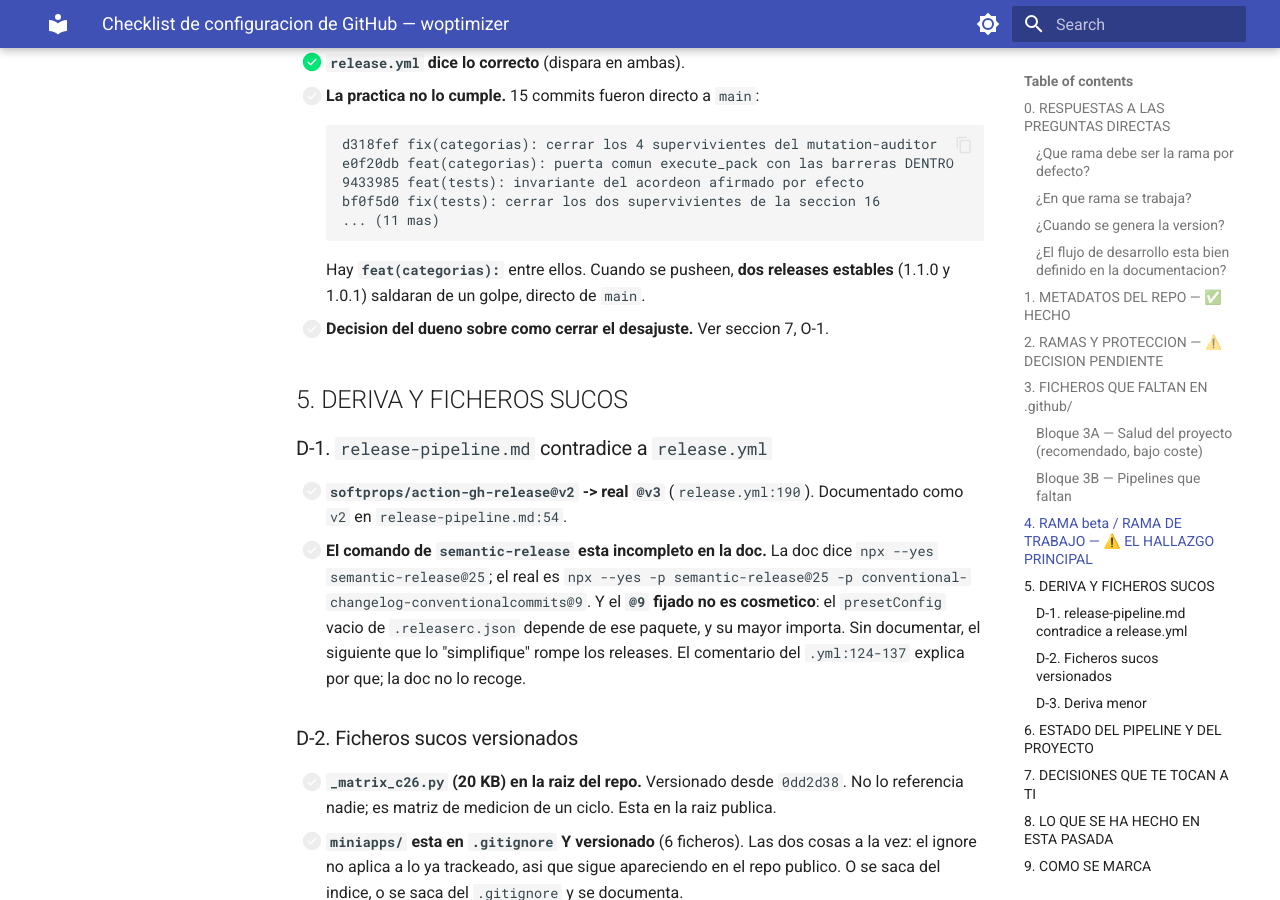
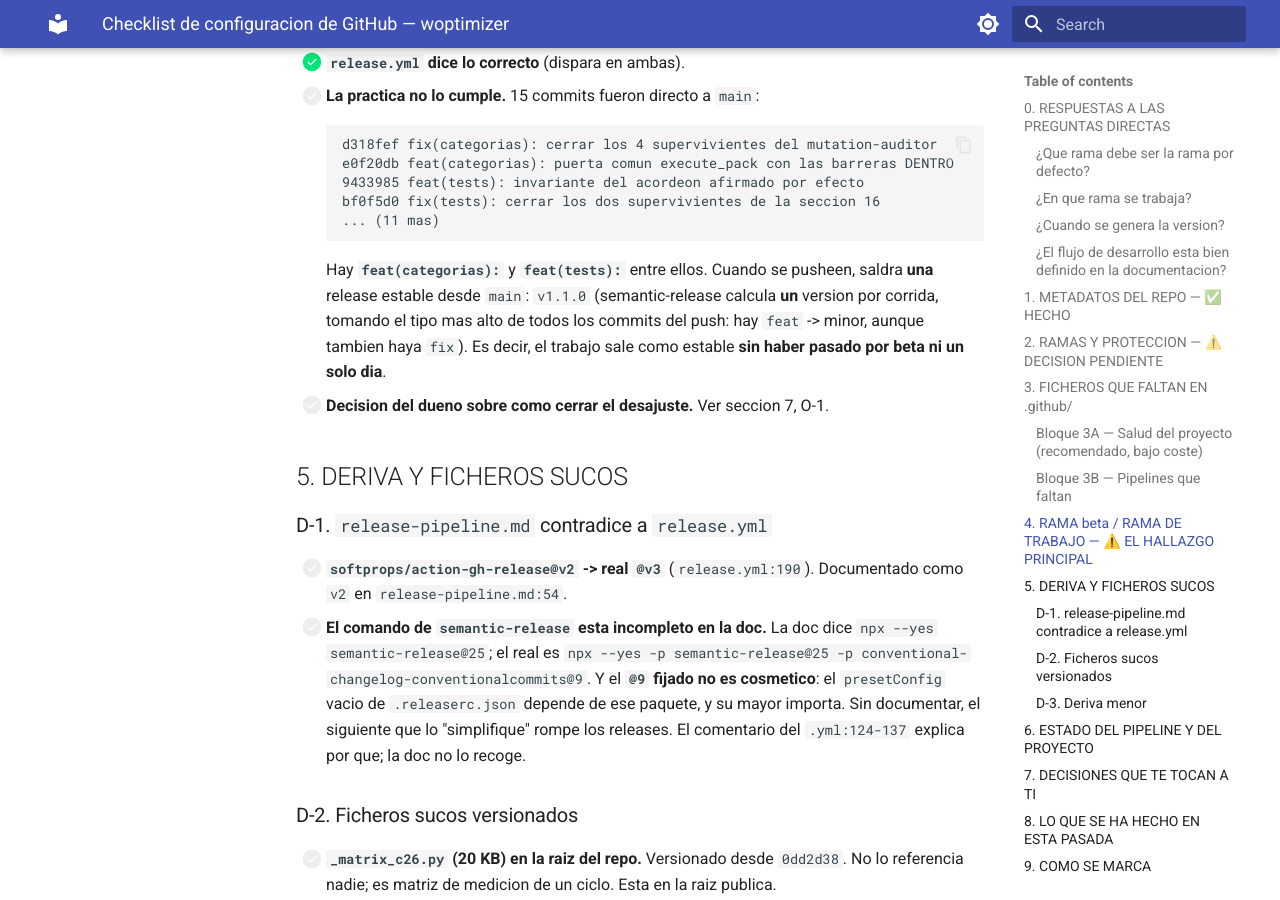
Before and after one commit to carcheky/woptimizer, an MkDocs documentation site: the page built from docs/GITHUB-SETUP-CHECKLIST.md, in a window 1280 px wide and 900 px high, scrolled down 5109 px. Built offline with MkDocs 1.6.1 and Material for MkDocs 9.7.7, drawn with Linux system fonts in a browser that asks for light colours; some of the changed text lies outside the part shown.

Commit message:
docs(github): corregir el calculo de la release pendiente (un minor, no dos)

````diff
--- a/docs/GITHUB-SETUP-CHECKLIST.md
+++ b/docs/GITHUB-SETUP-CHECKLIST.md
@@ -183,8 +183,11 @@ Ninguno existe hoy. Solo hay `workflows/commitlint.yml` y `workflows/release.yml
       bf0f5d0 fix(tests): cerrar los dos supervivientes de la seccion 16
       ... (11 mas)
       ```
-      Hay **`feat(categorias):`** entre ellos. Cuando se pusheen, **dos releases
-      estables** (1.1.0 y 1.0.1) saldaran de un golpe, directo de `main`.
+      Hay **`feat(categorias):`** y **`feat(tests):`** entre ellos. Cuando se pusheen,
+      saldra **una** release estable desde `main`: `v1.1.0` (semantic-release calcula
+      **un** version por corrida, tomando el tipo mas alto de todos los commits del
+      push: hay `feat` -> minor, aunque tambien haya `fix`). Es decir, el trabajo sale
+      como estable **sin haber pasado por beta ni un solo dia**.
 - [ ] **Decision del dueno sobre como cerrar el desajuste.** Ver seccion 7, O-1.
 
 ## 5. DERIVA Y FICHEROS SUCOS
@@ -252,8 +255,8 @@ Ninguno existe hoy. Solo hay `workflows/commitlint.yml` y `workflows/release.yml
 Ordenadas por urgencia. Ninguna aplicada por mi cuenta.
 
 - [ ] **O-1. Que se hace con los 15 commits sin pushear en `main`.**
-      - (a) **Pushear `main` tal cual** -> salen 2 releases estables de golpe (1.1.0 y
-            1.0.1). Simple, pero **nunca pasan por `beta`**.
+      - (a) **Pushear `main` tal cual** -> sale `v1.1.0` como estable sin haber pasado
+            por `beta`. Simple, pero **incumple el flujo documentado**.
       - (b) **Rebasar `main` sobre `beta` y pushear `beta` primero** -> pre-releases,
             luego merge a `main`. Cumple el flujo documentado. Cuesta un rebase.
       - (c) **Fusionarlos tal cual y seguir trabajando en `beta` desde ahora**, aceptando
````
